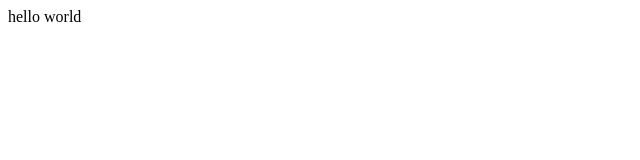
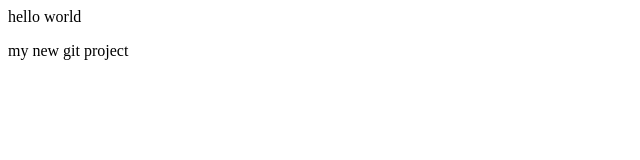
Before and after one commit to MansiTak/demo-repo, a plain HTML site: page index.html in a window 1280 px wide. Shown: the whole page, without its empty margins (0-640 px from the left). Drawn offline with Linux system fonts and the light colour scheme.

Commit message:
new changes

```diff
--- a/index.html
+++ b/index.html
@@ -1 +1,2 @@
 hello world
+<p>my new git project</p>
```
